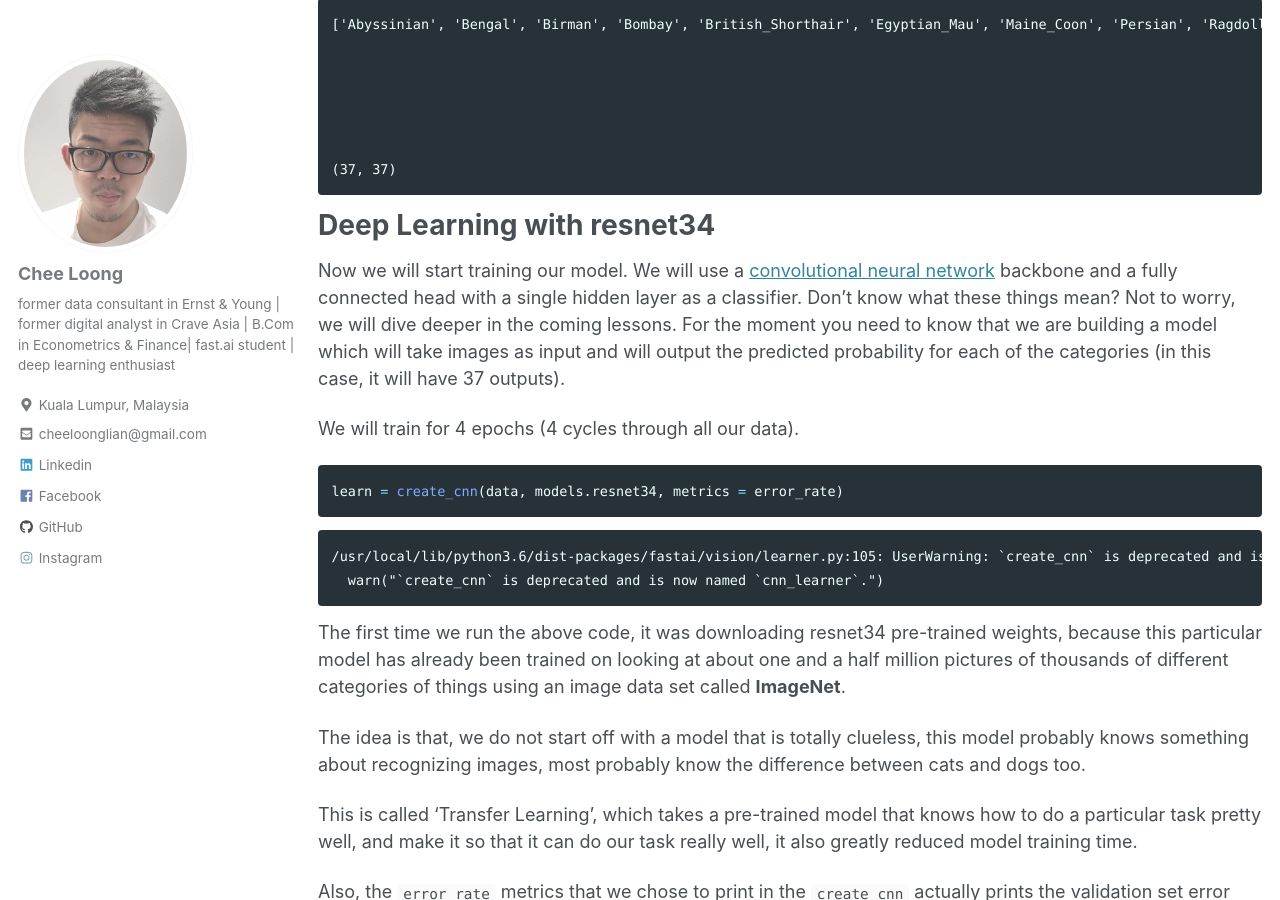
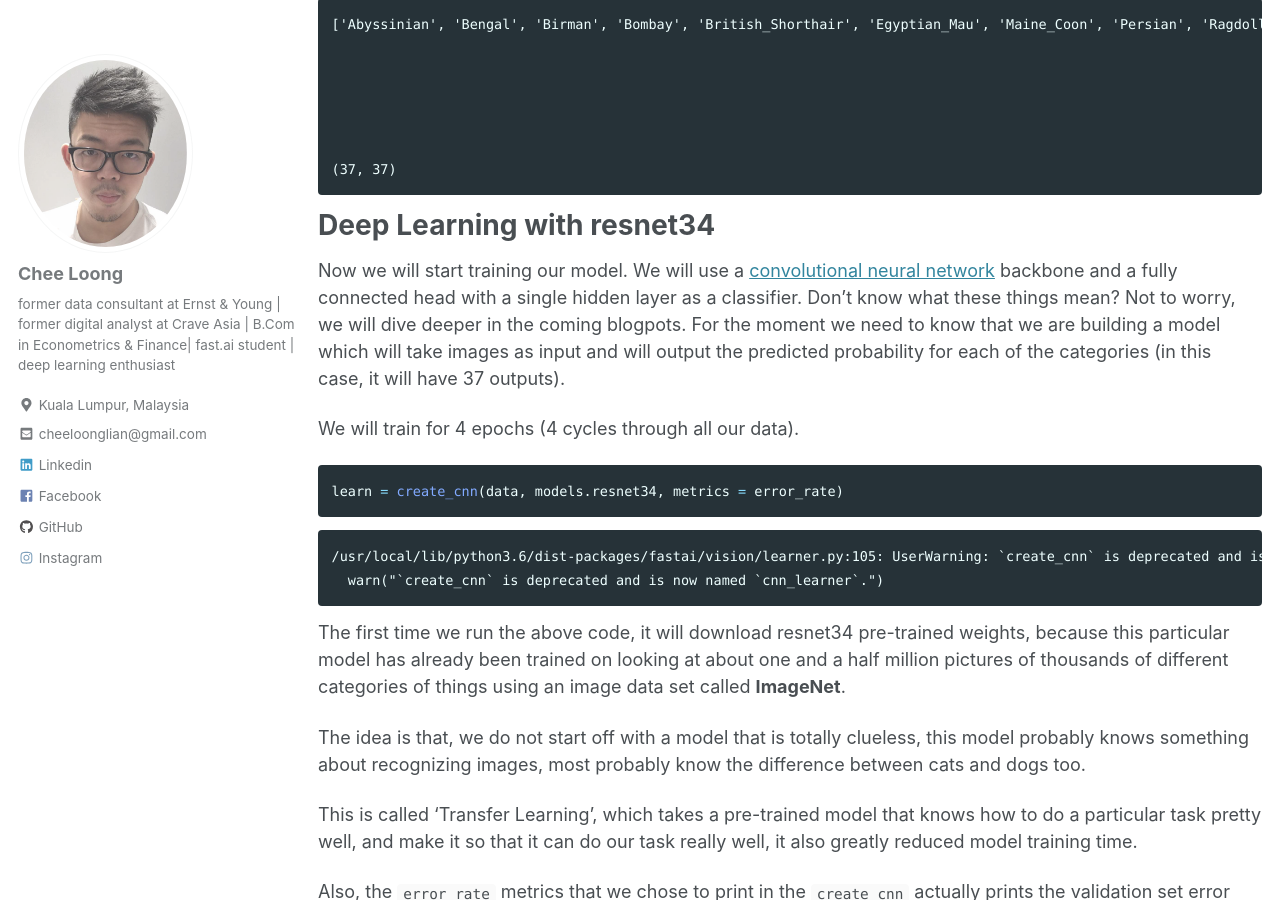
Before and after one commit to CheeLoong/CheeLoong.github.io, a Jekyll site: the page built from _posts/2019-03-11-pets.md, in a window 1280 px wide and 900 px high, scrolled down 5227 px. Built offline with Jekyll 4.4.1, drawn with Linux system fonts in a browser that asks for light colours; cached includes are drawn as plain includes.

Commit message:
minor fix

```diff
--- a/_config.yml
+++ b/_config.yml
@@ -108,7 +108,7 @@ analytics:
 author:
   name             : "Chee Loong"
   avatar           : /assets/images/mypic.png
-  bio              : "former data consultant in Ernst & Young | former digital analyst in Crave Asia | B.Com in Econometrics & Finance| fast.ai student | deep learning enthusiast"
+  bio              : "former data consultant at Ernst & Young | former digital analyst at Crave Asia | B.Com in Econometrics & Finance| fast.ai student | deep learning enthusiast"
   location         : "Kuala Lumpur, Malaysia"
   email            :
   links:
--- a/_posts/2019-03-11-pets.md
+++ b/_posts/2019-03-11-pets.md
@@ -238,7 +238,7 @@ len(data.classes),data.c
 
 # Deep Learning with resnet34
 
-Now we will start training our model. We will use a [convolutional neural network](http://cs231n.github.io/convolutional-networks/) backbone and a fully connected head with a single hidden layer as a classifier. Don't know what these things mean? Not to worry, we will dive deeper in the coming lessons. For the moment you need to know that we are building a model which will take images as input and will output the predicted probability for each of the categories (in this case, it will have 37 outputs).
+Now we will start training our model. We will use a [convolutional neural network](http://cs231n.github.io/convolutional-networks/) backbone and a fully connected head with a single hidden layer as a classifier. Don't know what these things mean? Not to worry, we will dive deeper in the coming blogpots. For the moment we need to know that we are building a model which will take images as input and will output the predicted probability for each of the categories (in this case, it will have 37 outputs).
 
 We will train for 4 epochs (4 cycles through all our data).
 
@@ -252,7 +252,7 @@ learn = create_cnn(data, models.resnet34, metrics = error_rate)
 
 
 
-The first time we run the above code, it was downloading resnet34 pre-trained weights, because this particular model has already been trained on looking at about one and a half million pictures of thousands of different categories of things using an image data set called **ImageNet**.
+The first time we run the above code, it will download resnet34 pre-trained weights, because this particular model has already been trained on looking at about one and a half million pictures of thousands of different categories of things using an image data set called **ImageNet**.
 
 
 The idea is that, we do not start off with a model that is totally clueless, this model probably knows something about recognizing images, most probably know the difference between cats and dogs too.
```
Also changed, not shown: _posts/2019-03-18-planets.md (+1 -1 lines).
